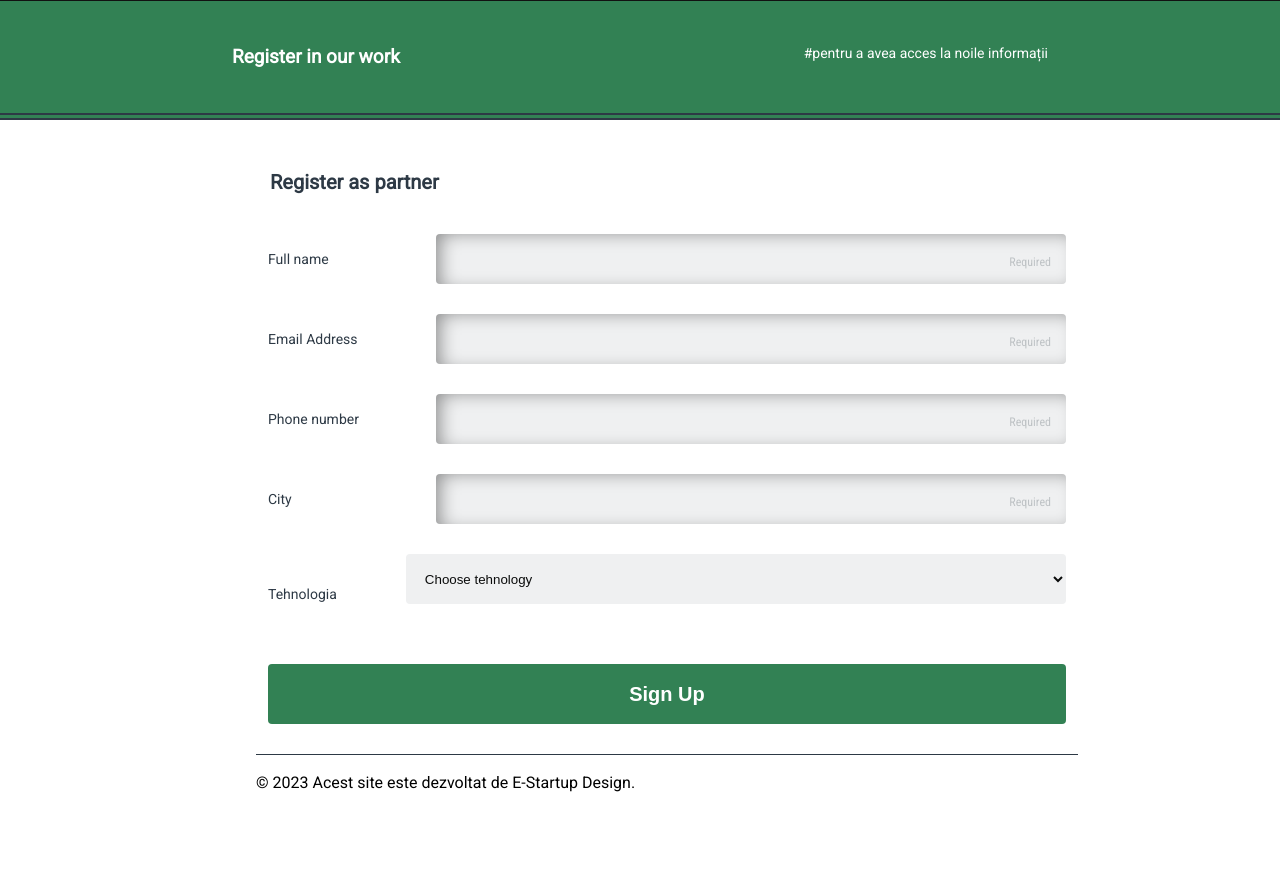
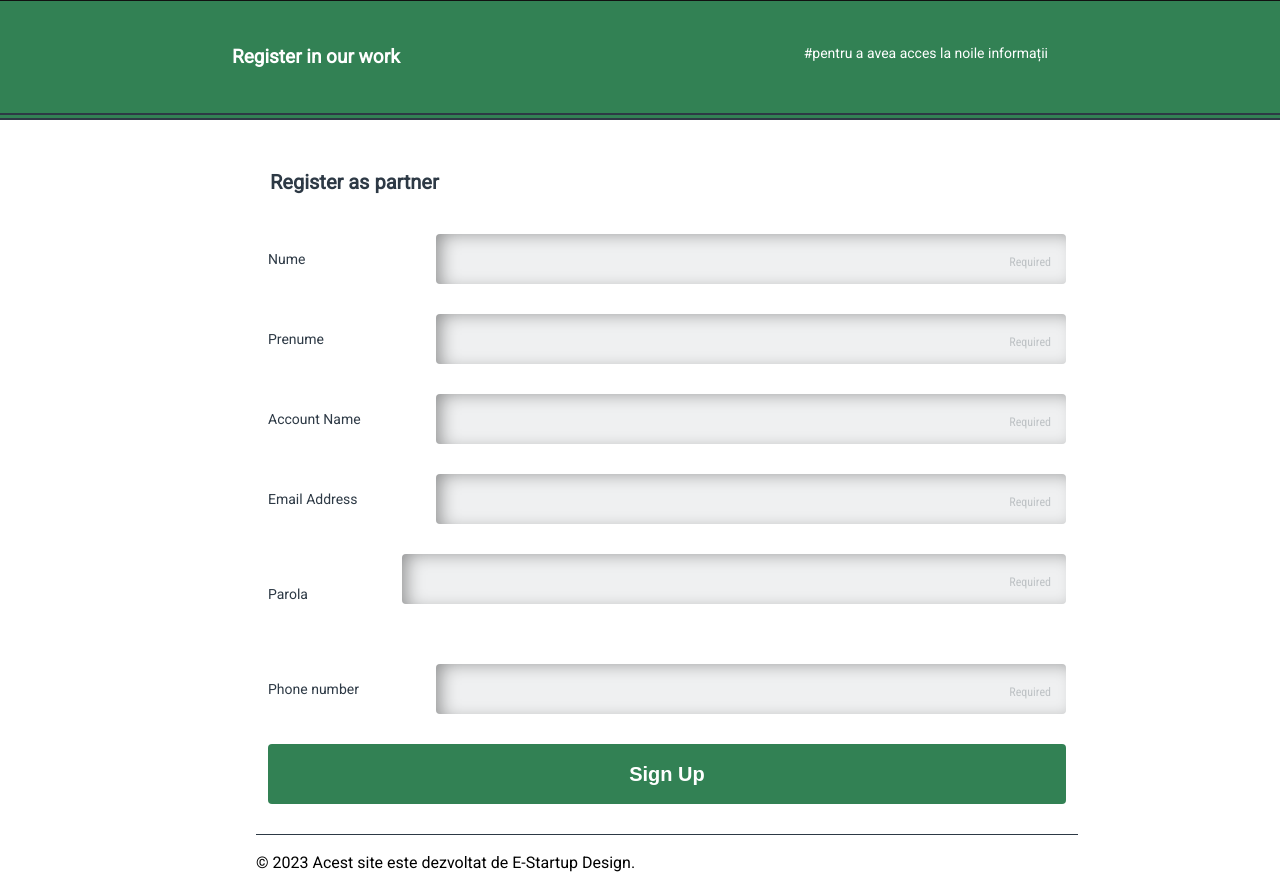
Before and after one commit to amchirica/e-startup, a Flask app: page /register in a window 1280 px wide. Shown: the part 71-956 px from the top of the page. Before the commit the page ends 876 px from the top, so only its background shows below. Run offline with Flask 2, Linux system fonts and the light colour scheme; some libraries are stand-ins or nearby versions.

Commit message:
Register backend done

```diff
--- a/app.py
+++ b/app.py
@@ -8,7 +8,7 @@ app = Flask(__name__)
 app.secret_key = 'xyzsdfgqadasdads'
 app.config['MYSQL_HOST'] = 'localhost'
 app.config['MYSQL_USER'] = 'root'
-app.config['MYSQL_PASSWORD'] = 'Abcd12!!'
+app.config['MYSQL_PASSWORD'] = 'Quartz1983'
 app.config['MYSQL_DB'] = 'estartup'
 mysql = MySQL(app)
 
@@ -46,18 +46,14 @@ def login():
         password = request.form['password']
         username = request.form["username"]
         cursor = mysql.connection.cursor(MySQLdb.cursors.DictCursor)
-        #cursorOrg = mysql.connection.cursor(MySQLdb.cursors.DictCursor)
         cursor.execute('SELECT * FROM clients WHERE accountname = % s AND password = % s', (username, password, ))
-        #cursorOrg.execute('SELECT * FROM clients WHERE email = % s AND password = % s', (username, password, ))
-        print(password == 'admin')
-        print(username == 'admin')
+
         client = cursor.fetchone()
         if client:
             session['loggedin'] = True
             session['userid'] = client['clientid']
             session['name'] = client['accountname']
             session['email'] = client['email']
-            mesage = 'Logged in successfully !'
             return redirect('user')
         elif username == 'admin' and password == 'admin':
             return render_template('blog.html')
@@ -70,8 +66,34 @@ def login():
         return render_template('login.html')
 
 
-@app.route('/register')
+@app.route('/register',methods =['GET', 'POST'])
 def register():
+    if request.method == 'POST' and 'user_name' in request.form and 'user_password' in request.form and 'user_email' in request.form\
+        and 'user_surname' in request.form and 'user_phone' in request.form and 'account_name' in request.form:
+        name = request.form['user_name']
+        surname = request.form['user_surname']
+        account_name = request.form['account_name']
+        email = request.form['user_email']
+        phone = request.form['user_phone']
+        password = request.form['user_password']
+        cursor = mysql.connection.cursor(MySQLdb.cursors.DictCursor)
+
+        try:
+            cursor.execute('insert into clients (employeeid,password,name,surname,email,phone,accountname) VALUES (% s, % s, % s, % s,% s, % s, % s)',\
+                (1, password, name,surname,email,phone,account_name, ))
+            mysql.connection.commit()
+            cursor.execute('SELECT * FROM clients WHERE accountname = % s AND password = % s', (account_name, password, ))
+            client = cursor.fetchone()
+            print(client)
+            if client:
+                session['loggedin'] = True
+                session['userid'] = client['clientid']
+                session['name'] = client['accountname']
+                session['email'] = client['email']
+                return redirect('user')
+        except Exception:
+            pass
+
     return render_template('register.html')
 
 @app.route('/admin')
--- a/static/script_login.js
+++ b/static/script_login.js
@@ -25,7 +25,7 @@ const animatedForm = () => {
 }
 
 const validateUser = (user) =>{
-    if (user.value.length < 6) {
+    if (user.value.length < 2) {
         console.log('not enough characters)');
         error('rgb(189,87,87)');
     }else{
--- a/static/style_register.css
+++ b/static/style_register.css
@@ -85,6 +85,7 @@ legend {
 
 input[type="text"],
 input[type="tel"],
+input[type='password'],
 form fieldset select {
     width: 100%;
     height: 50px;
@@ -145,6 +146,7 @@ button {
 
 }
 
+input[type='password']:focus
 input[type="text"]:focus,
 input[type="email"]:focus,
 input[type="tel"]:focus,
--- a/templates/register.html
+++ b/templates/register.html
@@ -102,41 +102,41 @@
                 <p>#pentru a avea acces la noile informații</p>
             </section>
             <div class="container">
-            <form>
+            <form action=register method="post">
                 <!-- Register -->
                 <fieldset>
                     <legend>Register as partner</legend>
                     <div class="form-box">
-                    <!-- Full Name -->
-                        <label for="name">Full name</label>
+                        <!-- Surname -->
+                            <label for="surname">Nume</label>
+                            <input required type="text" id="surname" name="user_surname" placeholder="Required"><br>
+                        </div>
+                    <div class="form-box">
+                    <!-- Surname -->
+                        <label for="name">Prenume</label>
                         <input required type="text" id="name" name="user_name" placeholder="Required"><br>
                     </div>
+                    <div class="form-box">
+                        <!-- Surname -->
+                            <label for="accountName">Account Name</label>
+                            <input required type="text" id="accountName" name="account_name" placeholder="Required"><br>
+                        </div>
                     <div class="form-box">
                         <!-- Email Address -->
                         <label for="email">Email Address</label>
                         <input required type="text" id="email" name="user_email" placeholder="Required"><br>
                     </div>
                     <div class="form-box">
+                        <!-- Email Address -->
+                        <label for="password">Parola</label>
+                        <input required type="password" id="password" name="user_password" placeholder="Required"><br>
+                    </div>
+                    <div class="form-box">
                         <!-- Phone -->
                         <label for="phone">Phone number</label>
                         <input required type="text" id="phone" name="user_phone" placeholder="Required"><br>
                     </div>
-                    <div class="form-box">
-                        <!-- City -->
-                        <label for="city">City</label>
-                        <input required type="text" id="city" name="user_city" placeholder="Required"><br>
-                    </div>
-                    <div class="form-box">
-                        <!-- Tehnology -->
-                        <label for="tehno">Tehnologia</label>
-                        <select id="tehno" name="user_tehno" >
-                            <option>Choose tehnology</option>
-                            <option>Website</option>
-                            <option>Aplicatie mobilă</option>
-                            <option>Web+Mobile</option>
-                            <option>Baze de date</option>
-                        </select><br>
-                    </div>
+
                     <!-- Submit the form -->
                     <button type="submit">Sign Up</button>
                 </fieldset>
```
